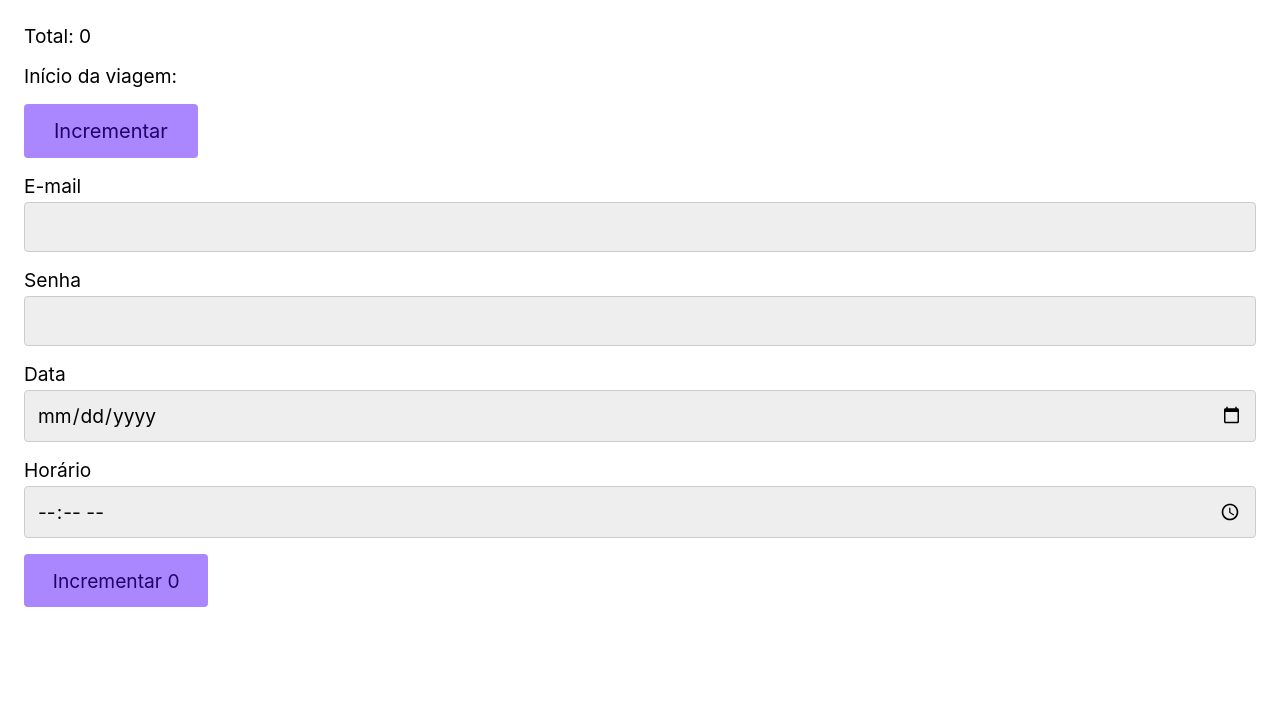
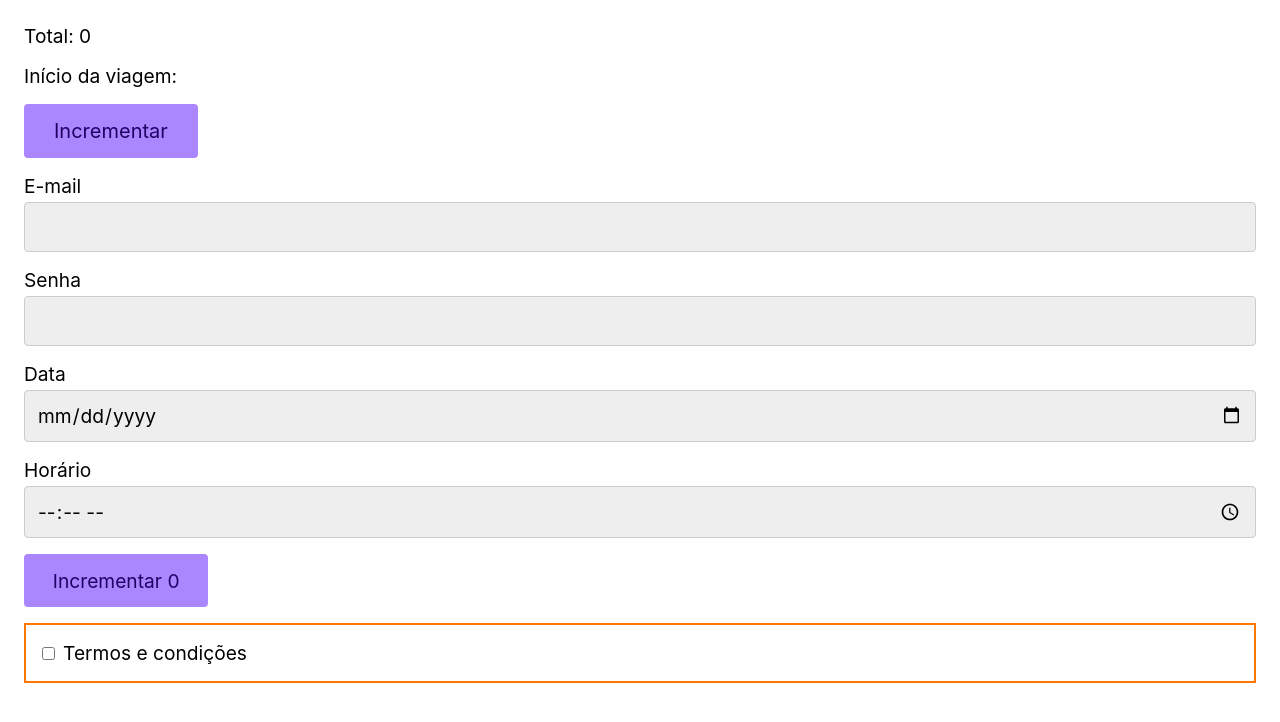
Before and after one commit to rafaasimi/react-typescript-origamid, a React app: page / in a window 1280 px wide. Shown: the top 722 px of the page. Built offline with nearby package versions, Linux system fonts and the light colour scheme; the HTML template or start-up script is replaced by a standard one.

Commit message:
Aula: Eventos

```diff
--- a/src/App.tsx
+++ b/src/App.tsx
@@ -1,7 +1,8 @@
 import { useState } from "react"
 import { Button } from "./Button";
 import { Input } from "./Input";
-import { ButtonExercicio } from "./Tipos/ButtonExercicio";
+import { ButtonExercicio } from "./Interfaces_e_tipos/ButtonExercicio";
+import { Checkbox } from "./Eventos/Checkbox";
 
 function App() {
   const [total, setTotal] = useState(0);
@@ -28,6 +29,9 @@ function App() {
 
       {/* Exercicio - Tipos */}
       <ButtonExercicio total={total} setTotal={setTotal}/>
+
+      {/* Eventos */}
+      <Checkbox label="Termos e condições"/>
     </div>
   )
 }
--- /dev/null
+++ b/src/Eventos/Checkbox.tsx
@@ -0,0 +1,19 @@
+import { useState } from 'react'
+
+export function Checkbox({label}: {label: string}) {
+  const [value, setValue] = useState(false)
+
+  // const handleChange: React.ChangeEventHandler<HTMLInputElement> = (event) => {
+  //   setValue(event.currentTarget.checked)
+  // }
+
+  return (
+    <label style={{
+      padding: '1rem',
+      border: value ? '2px solid #8d2' : '2px solid #f70'
+    }}>
+      <input type="checkbox" checked={value} onChange={({ currentTarget }) => setValue(currentTarget.checked)}/>
+      {label}
+    </label>
+  )
+}
```
Also changed, not shown: src/Interfaces_e_tipos/ButtonExercicio.tsx (renamed from src/Tipos/ButtonExercicio.tsx).
